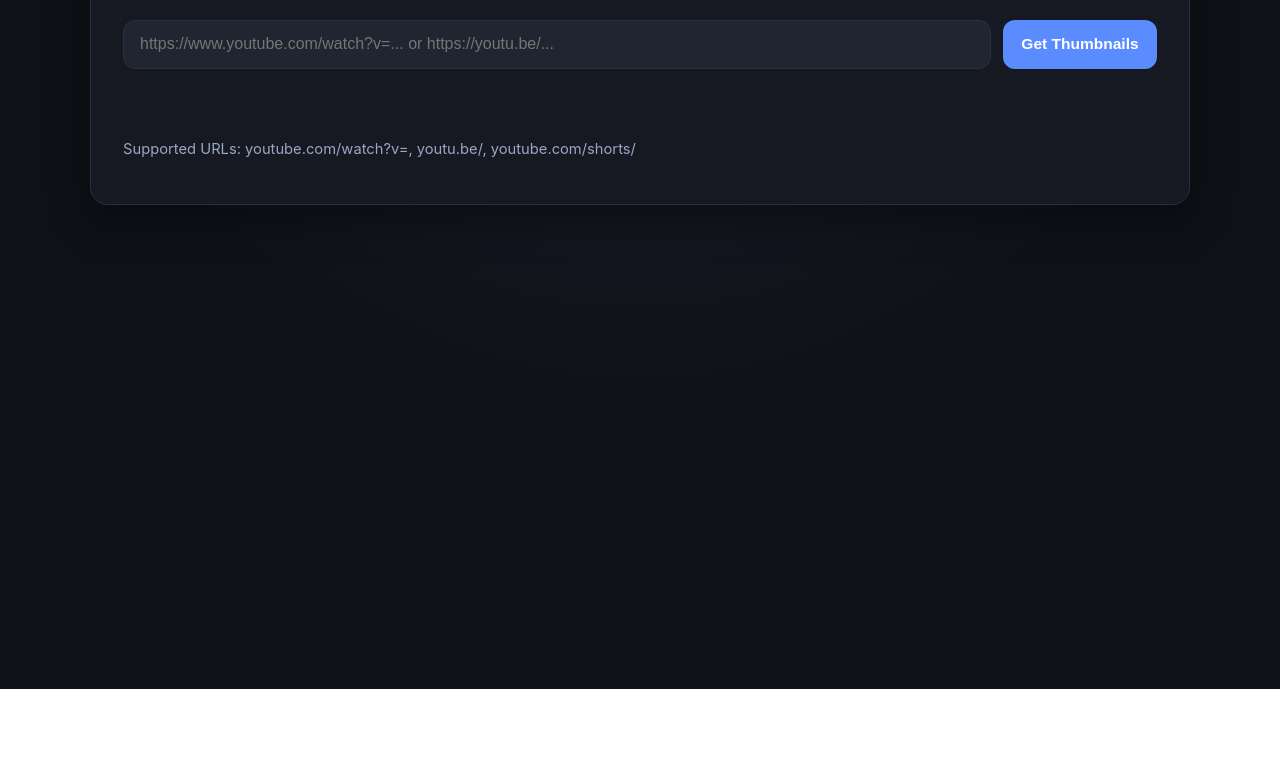
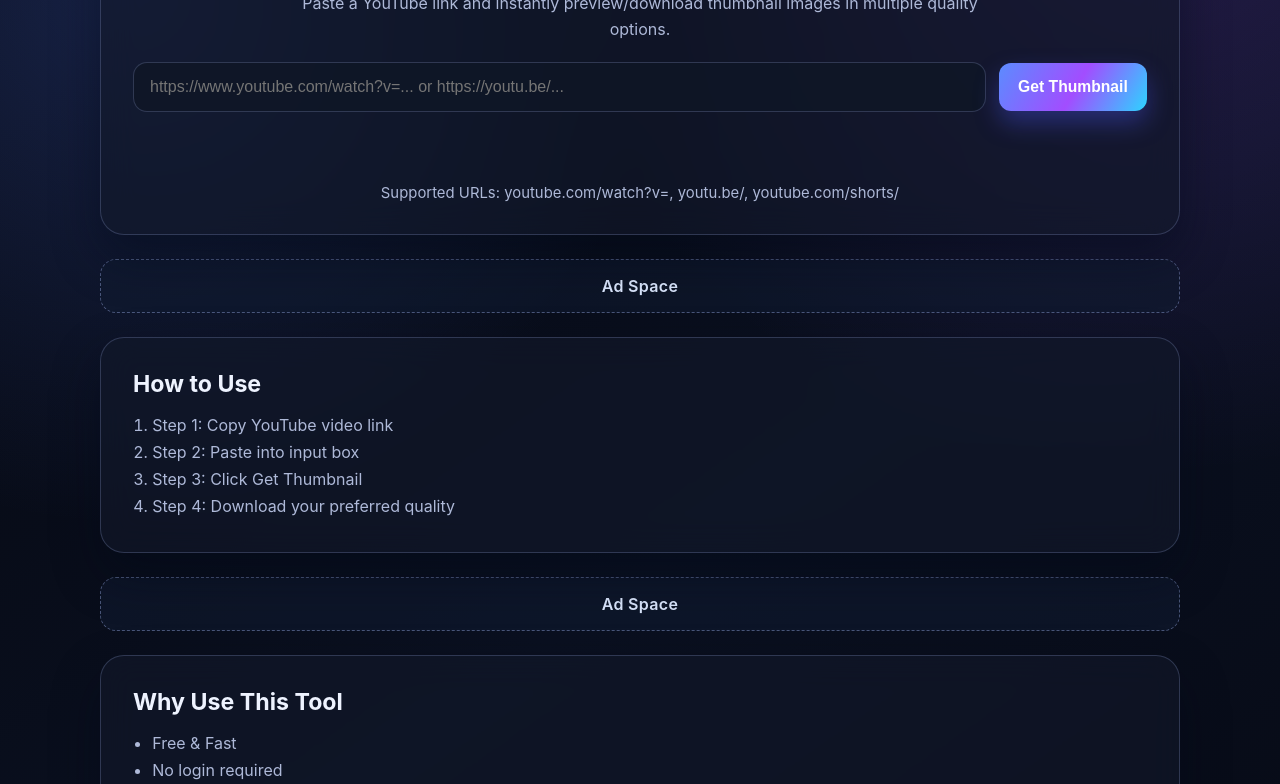
Before and after one commit to quickresizes/all-tools-website, a plain HTML site: page tools/youtube-thumbnail-downloader.html in a window 1280 px wide. Shown: the part 151-935 px from the top of the page. Before the commit the page ends 840 px from the top, so only its background shows below. Drawn offline with Linux system fonts and the light colour scheme.

Commit message:
Redesign YouTube thumbnail downloader UI with glassmorphism layout

```diff
--- a/tools/youtube-thumbnail-downloader.html
+++ b/tools/youtube-thumbnail-downloader.html
@@ -6,20 +6,23 @@
     <title>Professional YouTube Thumbnail Downloader</title>
     <meta
       name="description"
-      content="Download YouTube thumbnails instantly in multiple quality options with a clean, responsive dark interface."
+      content="Download YouTube thumbnails instantly in multiple quality options with a modern, responsive glassmorphism interface."
     />
     <style>
       :root {
-        --bg: #0f1117;
-        --panel: #171a23;
-        --panel-2: #202532;
-        --text: #eef2ff;
-        --muted: #9ca6c4;
-        --accent: #5b8cff;
-        --accent-hover: #79a0ff;
-        --error: #ff5e6c;
-        --border: #2a3042;
-        --shadow: 0 16px 40px rgba(0, 0, 0, 0.35);
+        --bg: #070b14;
+        --bg-glow-1: rgba(85, 125, 255, 0.22);
+        --bg-glow-2: rgba(150, 85, 255, 0.2);
+        --surface: rgba(18, 25, 42, 0.62);
+        --surface-strong: rgba(16, 23, 39, 0.86);
+        --text: #eef3ff;
+        --muted: #aeb9d8;
+        --border: rgba(153, 171, 224, 0.24);
+        --accent-1: #5b8cff;
+        --accent-2: #a24dff;
+        --accent-3: #2dd4ff;
+        --error: #ff7387;
+        --shadow-soft: 0 22px 48px rgba(2, 8, 25, 0.45);
       }
 
       * {
@@ -29,101 +32,142 @@
       body {
         margin: 0;
         min-height: 100vh;
-        font-family: Inter, Segoe UI, Roboto, Arial, sans-serif;
-        background: radial-gradient(circle at top, #1a1f2c 0%, var(--bg) 55%);
+        font-family: Inter, 'Segoe UI', Roboto, Arial, sans-serif;
         color: var(--text);
+        background: radial-gradient(circle at 10% 10%, var(--bg-glow-1), transparent 32%),
+          radial-gradient(circle at 90% 0%, var(--bg-glow-2), transparent 35%),
+          linear-gradient(145deg, #05070f, #0a1020 52%, #060913);
       }
 
-      .wrapper {
-        width: min(1100px, 92vw);
-        margin: 2.5rem auto;
-        background: color-mix(in srgb, var(--panel), black 4%);
+      .page {
+        width: min(1080px, 92vw);
+        margin: clamp(1.5rem, 4vw, 3.5rem) auto;
+        display: grid;
+        gap: 1.5rem;
+      }
+
+      .glass-card {
+        background: var(--surface);
         border: 1px solid var(--border);
-        border-radius: 18px;
+        border-radius: 24px;
         padding: clamp(1rem, 3vw, 2rem);
-        box-shadow: var(--shadow);
+        backdrop-filter: blur(16px);
+        box-shadow: var(--shadow-soft);
+      }
+
+      .tool-header {
+        text-align: center;
+        margin-bottom: 1.2rem;
       }
 
       h1 {
         margin: 0;
-        font-size: clamp(1.5rem, 3vw, 2.15rem);
+        font-size: clamp(1.55rem, 3.2vw, 2.3rem);
+        line-height: 1.25;
       }
 
       .subtitle {
-        margin: 0.65rem 0 1.4rem;
+        margin: 0.75rem auto 0;
+        max-width: 720px;
         color: var(--muted);
-        line-height: 1.5;
+        line-height: 1.6;
       }
 
       .input-row {
         display: grid;
         grid-template-columns: 1fr auto;
-        gap: 0.75rem;
+        gap: 0.8rem;
+        align-items: center;
       }
 
       input[type='url'] {
         width: 100%;
         border: 1px solid var(--border);
-        background: var(--panel-2);
+        background: var(--surface-strong);
         color: var(--text);
-        border-radius: 12px;
+        border-radius: 14px;
         font-size: 1rem;
-        padding: 0.9rem 1rem;
+        padding: 0.95rem 1rem;
         outline: none;
-        transition: border-color 0.2s ease, box-shadow 0.2s ease;
+        transition: border-color 0.25s ease, box-shadow 0.25s ease, transform 0.25s ease;
       }
 
       input[type='url']:focus {
-        border-color: var(--accent);
-        box-shadow: 0 0 0 4px rgba(91, 140, 255, 0.18);
+        border-color: color-mix(in srgb, var(--accent-1), white 25%);
+        box-shadow: 0 0 0 4px rgba(91, 140, 255, 0.2);
+        transform: translateY(-1px);
+      }
+
+      button,
+      .download {
+        border: 0;
+        border-radius: 12px;
+        background: linear-gradient(120deg, var(--accent-1), var(--accent-2) 52%, var(--accent-3));
+        color: #fff;
+        font-weight: 600;
+        cursor: pointer;
+        transition: transform 0.24s ease, box-shadow 0.24s ease, filter 0.24s ease;
+        box-shadow: 0 12px 24px rgba(77, 87, 255, 0.34);
       }
 
       button {
-        border: 0;
-        border-radius: 12px;
-        background: var(--accent);
-        color: #fff;
-        font-weight: 600;
-        font-size: 0.97rem;
-        padding: 0.9rem 1.15rem;
-        cursor: pointer;
-        transition: transform 0.14s ease, background 0.2s ease;
+        font-size: 0.98rem;
+        padding: 0.95rem 1.2rem;
+        white-space: nowrap;
       }
 
-      button:hover {
-        background: var(--accent-hover);
+      button:hover,
+      .download:hover {
+        transform: translateY(-2px);
+        box-shadow: 0 16px 30px rgba(86, 99, 255, 0.4);
+        filter: brightness(1.06);
       }
 
-      button:active {
-        transform: translateY(1px);
+      button:active,
+      .download:active {
+        transform: translateY(0);
       }
 
       .error {
-        margin-top: 0.8rem;
+        margin-top: 0.85rem;
         color: var(--error);
-        min-height: 1.25rem;
+        min-height: 1.35rem;
         font-size: 0.95rem;
+        text-align: center;
+      }
+
+      .empty {
+        margin: 1rem 0 0;
+        color: var(--muted);
+        text-align: center;
+        font-size: 0.93rem;
       }
 
       .grid {
-        margin-top: 1.4rem;
+        margin-top: 1.3rem;
         display: grid;
-        grid-template-columns: repeat(auto-fit, minmax(220px, 1fr));
+        grid-template-columns: repeat(auto-fit, minmax(230px, 1fr));
         gap: 1rem;
       }
 
       .card {
-        background: linear-gradient(170deg, #1b2030 0%, #161a24 90%);
-        border: 1px solid var(--border);
-        border-radius: 14px;
+        background: linear-gradient(165deg, rgba(25, 36, 60, 0.8), rgba(13, 20, 35, 0.9));
+        border: 1px solid rgba(136, 160, 233, 0.24);
+        border-radius: 16px;
         overflow: hidden;
         display: flex;
         flex-direction: column;
+        transition: transform 0.24s ease, box-shadow 0.24s ease;
+      }
+
+      .card:hover {
+        transform: translateY(-3px);
+        box-shadow: 0 20px 28px rgba(1, 11, 34, 0.44);
       }
 
       .thumb-wrap {
         aspect-ratio: 16 / 9;
-        background: #0f1219;
+        background: #090d16;
       }
 
       .thumb-wrap img {
@@ -137,38 +181,56 @@
         display: flex;
         align-items: center;
         justify-content: space-between;
-        padding: 0.8rem;
-        gap: 0.5rem;
+        padding: 0.85rem;
+        gap: 0.6rem;
       }
 
       .quality {
         font-size: 0.9rem;
-        color: #d5def8;
+        color: #dae5ff;
         font-weight: 600;
       }
 
       .download {
         text-decoration: none;
         display: inline-block;
-        background: #2b62ff;
-        color: white;
-        border-radius: 10px;
-        padding: 0.45rem 0.75rem;
-        font-size: 0.88rem;
-        font-weight: 600;
+        padding: 0.48rem 0.82rem;
+        font-size: 0.86rem;
       }
 
-      .download:hover {
-        background: #4a79ff;
+      .info-section {
+        text-align: left;
       }
 
-      .empty {
-        margin-top: 1rem;
-        color: var(--muted);
-        font-size: 0.92rem;
+      .info-section h2 {
+        margin: 0 0 0.85rem;
+        font-size: clamp(1.15rem, 2.4vw, 1.45rem);
       }
 
-      @media (max-width: 620px) {
+      .info-section ul,
+      .info-section ol {
+        margin: 0;
+        padding-left: 1.2rem;
+        color: var(--muted);
+        line-height: 1.7;
+      }
+
+      .ad-container {
+        border: 1px dashed rgba(174, 193, 255, 0.38);
+        border-radius: 16px;
+        padding: 1rem;
+        text-align: center;
+        color: #dce8ff;
+        background: rgba(18, 29, 50, 0.55);
+        font-weight: 600;
+        letter-spacing: 0.02em;
+      }
+
+      @media (max-width: 700px) {
+        .page {
+          width: min(1100px, 94vw);
+        }
+
         .input-row {
           grid-template-columns: 1fr;
         }
@@ -180,11 +242,14 @@
     </style>
   </head>
   <body>
-    <main class="wrapper">
-      <h1>Professional YouTube Thumbnail Downloader</h1>
+    <main class="page">
+      <section class="glass-card" aria-labelledby="tool-title">
+        <header class="tool-header">
+          <h1 id="tool-title">Professional YouTube Thumbnail Downloader</h1>
           <p class="subtitle">
             Paste a YouTube link and instantly preview/download thumbnail images in multiple quality options.
           </p>
+        </header>
 
         <div class="input-row">
           <input
@@ -193,12 +258,49 @@
             placeholder="https://www.youtube.com/watch?v=... or https://youtu.be/..."
             aria-label="YouTube URL"
           />
-        <button id="loadBtn" type="button">Get Thumbnails</button>
+          <button id="loadBtn" type="button">Get Thumbnail</button>
         </div>
 
         <div id="error" class="error" role="alert" aria-live="polite"></div>
         <div id="result" class="grid" aria-live="polite"></div>
         <p id="emptyHint" class="empty">Supported URLs: youtube.com/watch?v=, youtu.be/, youtube.com/shorts/</p>
+      </section>
+
+      <div class="ad-container">Ad Space</div>
+
+      <section class="glass-card info-section" aria-labelledby="how-to-use-title">
+        <h2 id="how-to-use-title">How to Use</h2>
+        <ol>
+          <li>Step 1: Copy YouTube video link</li>
+          <li>Step 2: Paste into input box</li>
+          <li>Step 3: Click Get Thumbnail</li>
+          <li>Step 4: Download your preferred quality</li>
+        </ol>
+      </section>
+
+      <div class="ad-container">Ad Space</div>
+
+      <section class="glass-card info-section" aria-labelledby="why-use-title">
+        <h2 id="why-use-title">Why Use This Tool</h2>
+        <ul>
+          <li>Free &amp; Fast</li>
+          <li>No login required</li>
+          <li>Works on all devices</li>
+          <li>High resolution thumbnails</li>
+          <li>Secure (client-side only)</li>
+        </ul>
+      </section>
+
+      <section class="glass-card info-section" aria-labelledby="features-title">
+        <h2 id="features-title">Features</h2>
+        <ul>
+          <li>Multiple thumbnail quality</li>
+          <li>Instant preview</li>
+          <li>One-click download</li>
+          <li>Mobile friendly</li>
+          <li>Dark theme UI</li>
+        </ul>
+      </section>
     </main>
 
     <script>
```
Lines whose indentation alone changed are shown as unchanged.
